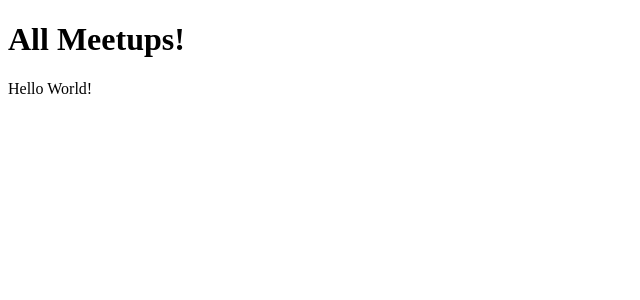
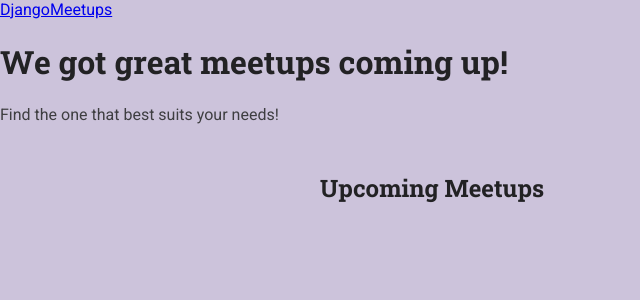
Before and after one commit to amitshokeen/django_site, a Django app: template meetups/templates/meetups/index.html in a window 1280 px wide. Shown: the top 300 px of the page, without its empty margins (0-640 px from the left). Run offline with Django 5.2, Linux system fonts and the light colour scheme; the template is opened without the code that fills it, so the values that code supplies are empty.

Commit message:
developing meetups

```diff
--- /dev/null
+++ b/meetups/templates/meetups/all-meetups.css
@@ -0,0 +1,62 @@
+section {
+    max-width: 40rem;
+    margin: 3rem auto;
+  }
+
+  ol {
+    list-style: none;
+    margin: 0;
+    padding: 0;
+  }
+
+  .meetup-item {
+    margin: 1rem 0;
+    background-color: #350490;
+    padding: 2rem;
+    color: white;
+    border-radius: 4px;
+  }
+
+  .meetup-summary {
+    display: flex;
+    align-items: flex-start;
+  }
+
+  .meetup-image {
+    margin-right: 2rem;
+  }
+
+  .meetup-image img {
+    width: 8rem;
+    height: 8rem;
+    object-fit: cover;
+    border-radius: 50%;
+  }
+
+  .meetup-details h3 {
+    color: inherit;
+    margin-top: 0;
+    margin-bottom: 0.5rem;
+    font-size: 2rem;
+  }
+
+  .meetup-details address {
+    font-style: italic;
+  }
+
+  .meetup-actions {
+    margin-top: 1.5rem;
+    text-align: right;
+  }
+
+  .meetup-actions .btn {
+    background-color: #cb82fb;
+    border-color: #cb82fb;
+    color: #350490;
+    padding: 0.75rem 2rem;
+  }
+
+  .meetup-actions .btn:hover {
+    background-color: #ba82fb;
+    border-color: #ba82fb;
+  }
--- a/meetups/templates/meetups/index.html
+++ b/meetups/templates/meetups/index.html
@@ -1,12 +1,43 @@
+{% load static %}
 <!DOCTYPE html>
 <html lang="en">
 <head>
     <meta charset="UTF-8">
     <meta name="viewport" content="width=device-width, initial-scale=1.0">
     <title>All Meetups</title>
+    <link rel="stylesheet" href="{% static 'meetups/styles/base.css' %}">
+    <link rel="stylesheet" href="{% static 'meetups/styles/all-meetups.css' %}">
 </head>
 <body>
-    <h1>All Meetups!</h1>
-    <p>Hello World!</p>
+    <header>
+        <nav><a href="/meetups">DjangoMeetups</a></nav>
+        <h1>We got great meetups coming up!</h1>
+        <p>Find the one that best suits your needs!</p>
+    </header>
+    <main>
+        <section>
+            <h2>Upcoming Meetups</h2>
+            <ol>
+                {% for meetup_item in meetups %}
+                    <li class="meetup-item">
+                        <article>
+                            <div class="meetup-summary">
+                                <div class="meetup-image">
+                                    <img src="" alt="">
+                                </div>
+                                <div class="meetup-details">
+                                    <h3>{{ meetup_item.title }}</h3>
+                                    <address>{{ meetup_item.location }}</address>
+                                </div>
+                            </div>
+                            <div class="meetup-actions">
+                                <a href="" class="btn">More Details</a>
+                            </div>
+                        </article>
+                    </li>
+                {% endfor %}
+            </ol>
+        </section>
+    </main>
 </body>
 </html>
```
Also changed, not shown: meetups/views.py (+16 -1 lines).
